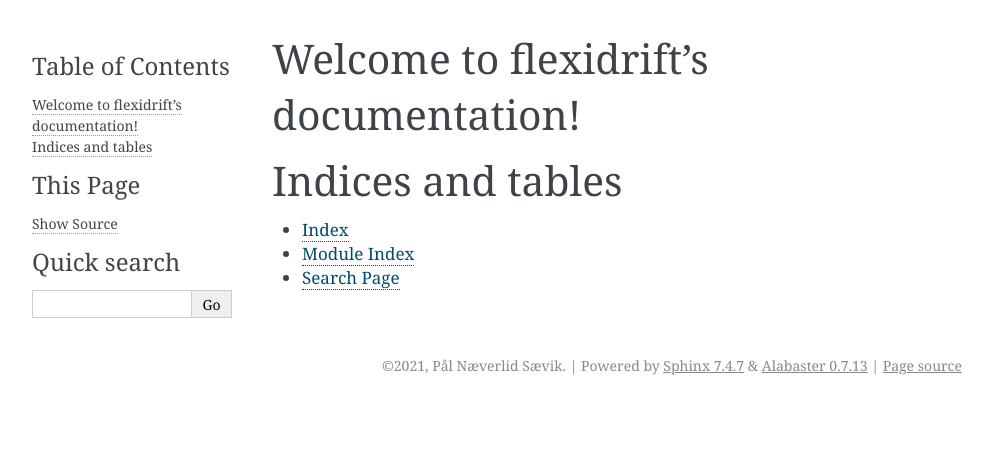
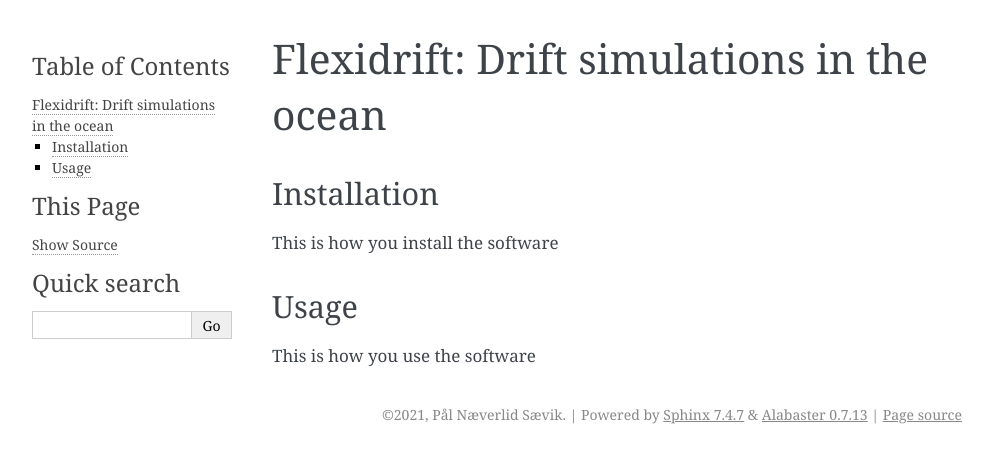
Before and after one commit to pnsaevik/flexidrift, a Sphinx documentation site: the page built from docs/source/index.rst, in a window 1280 px wide. Shown: the top 463 px of the page, without its empty margins (148-1141 px from the left). Built offline with Sphinx 7.4.7, drawn with Linux system fonts in a browser that asks for light colours.

Commit message:
Customize front page of documentation

```diff
--- a/docs/source/index.rst
+++ b/docs/source/index.rst
@@ -3,18 +3,21 @@
    You can adapt this file completely to your liking, but it should at least
    contain the root `toctree` directive.
 
-Welcome to flexidrift's documentation!
-======================================
+==========================================
+Flexidrift: Drift simulations in the ocean
+==========================================
+
+Installation
+============
+
+This is how you install the software
+
+
+Usage
+=====
+
+This is how you use the software
 
 .. toctree::
    :maxdepth: 2
    :caption: Contents:
-
-
-
-Indices and tables
-==================
-
-* :ref:`genindex`
-* :ref:`modindex`
-* :ref:`search`
```
